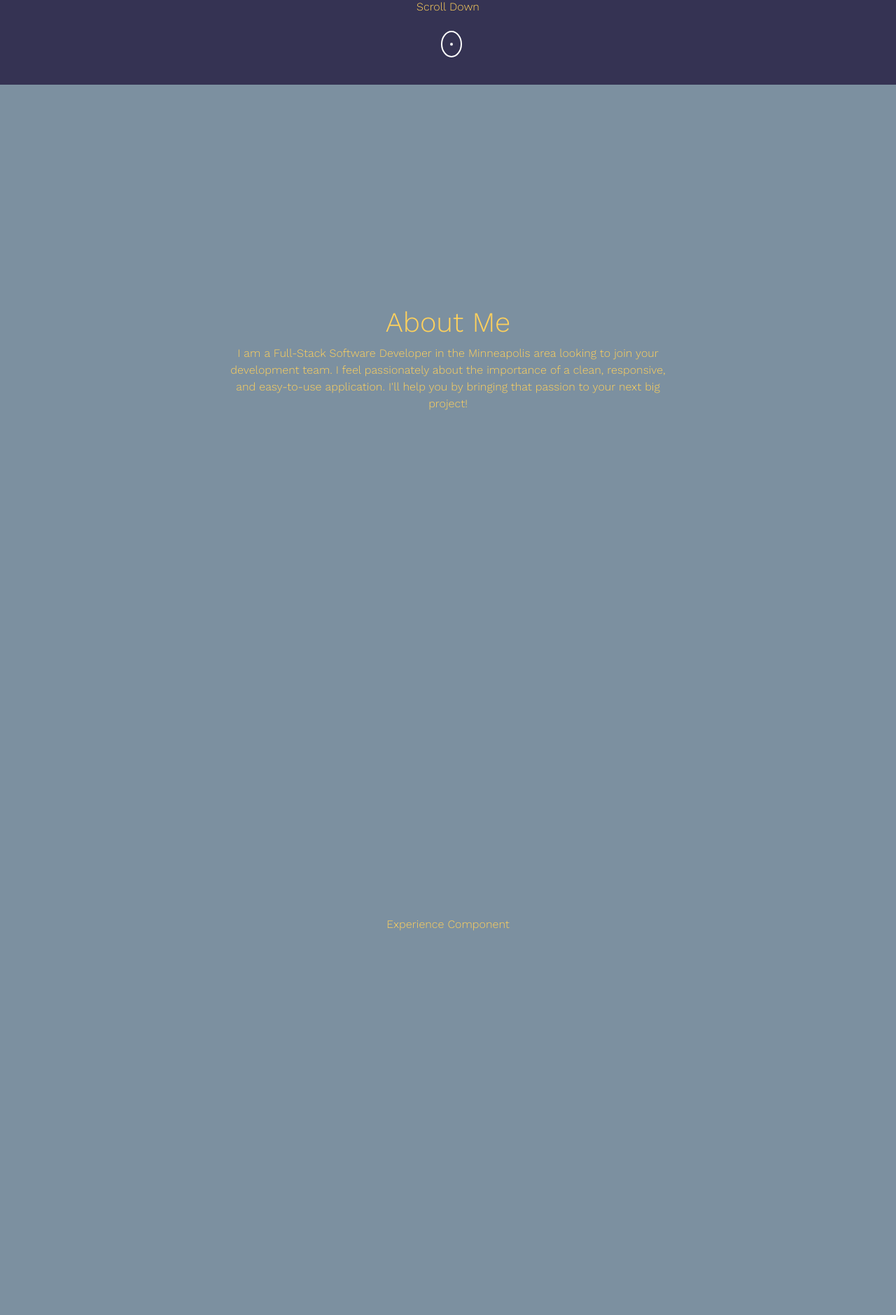
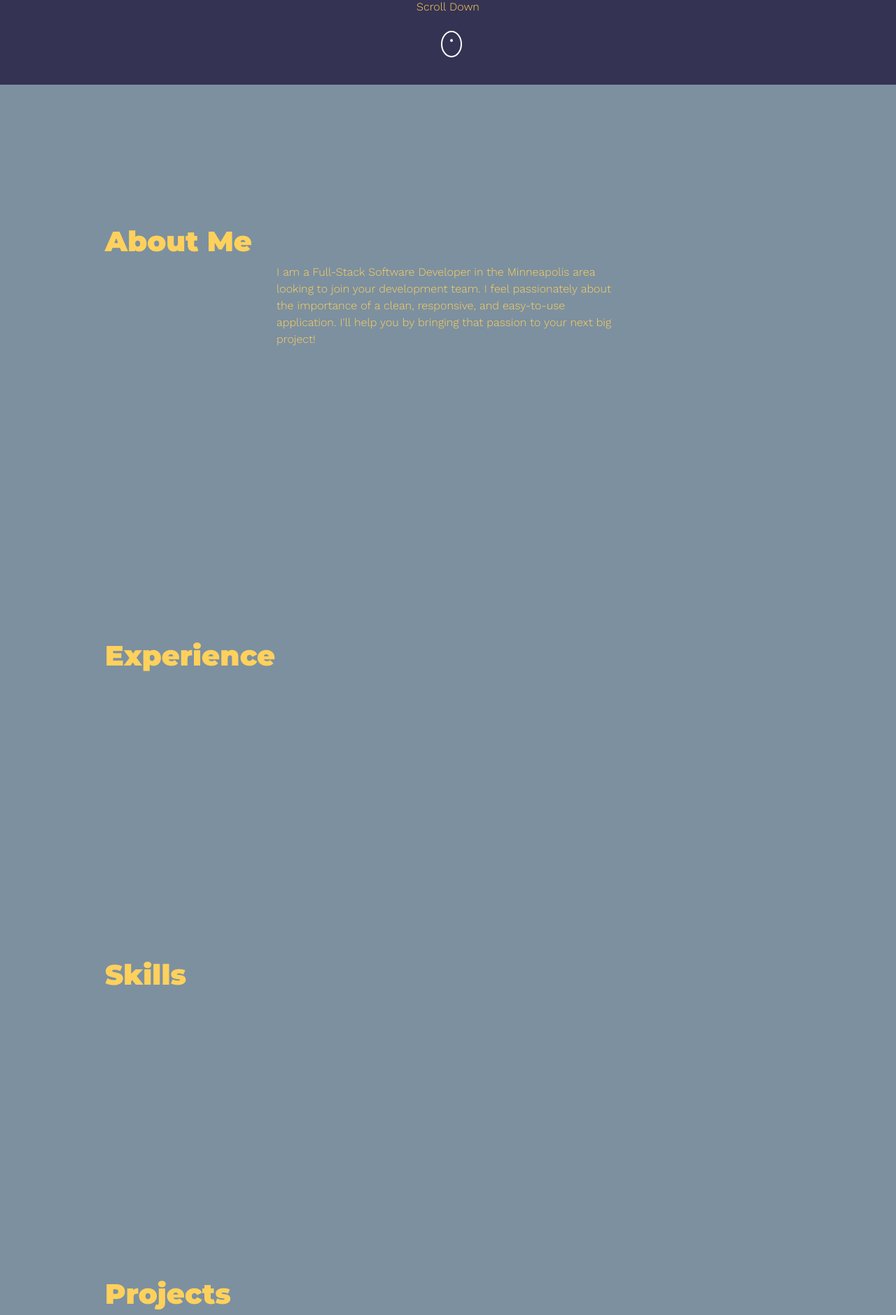
Before and after one commit to jbmitchell7/myPortfolio, a React (Create React App) app: page / in a window 1280 px wide. Shown: the part 760-2639 px from the top of the page at 70% size. Built offline with nearby package versions, Linux system fonts and the light colour scheme.

Commit message:
refactored for sections and fixed projects formatting issue

```diff
--- a/src/App.jsx
+++ b/src/App.jsx
@@ -25,7 +25,7 @@ const App = () => {
         <Row>
           <Skills />
         </Row>
-        <Row className='projects-list'>
+        <Row>
           <ProjectsList />
         </Row>
         <Row>
--- a/src/App.scss
+++ b/src/App.scss
@@ -12,8 +12,15 @@ $header-weight: 900;
     font-weight: 300;
 }
 
-.projects-list {
+.section {
+    display: flex;
     background-color: $gray;
-    padding: 300px;
-    align-self: center;
+    color: $yellow;
+    //top and bottom 200 r/l 150
+    padding: 200px 150px;
 }
+
+.section-header {
+    font-family: $header-font;
+    color: $yellow;
+}
--- a/src/components/About/About.jsx
+++ b/src/components/About/About.jsx
@@ -2,8 +2,8 @@ import React from 'react';
 import './About.scss';
 
 const About = () => (
-  <div id="about">
-    <h1>About Me</h1>
+  <div id="about" className='section'>
+    <h1 className='section-header'>About Me</h1>
     <p className="introduction">
       I am a Full-Stack Software Developer in the Minneapolis area looking to join your development team.
       I feel passionately about the importance of a clean, responsive, and easy-to-use application.
--- a/src/components/About/About.scss
+++ b/src/components/About/About.scss
@@ -1,16 +1,11 @@
 @import "../../App";
 
 #about {
-    display: flex;
     flex-direction: column;
-    height: 100vh;
-    text-align: center;
-    justify-content: center;
-    align-items: center;
-    background-color: $gray;
-    color: $yellow;
+    justify-content: stretch;
 }
 
 .introduction {
     max-width: 50%;
+    align-self: center;
 }
--- a/src/components/Contact/Contact.jsx
+++ b/src/components/Contact/Contact.jsx
@@ -2,8 +2,8 @@ import React from 'react';
 import './Contact.scss';
 
 const Contact = () => (
-  <div id="contact">
-    Contact Component
+  <div id="contact" className='section'>
+    <h1 className='section-header'>Contact Me</h1>
   </div>
 );
 
--- a/src/components/Contact/Contact.scss
+++ b/src/components/Contact/Contact.scss
@@ -1,12 +1,6 @@
 @import "../../App";
 
 #contact {
-    display: flex;
     flex-direction: column;
-    height: 100vh;
-    text-align: center;
-    justify-content: center;
-    align-items: center;
-    background-color: $gray;
-    color: $yellow;
+    justify-content: stretch;
 }
--- a/src/components/Experience/Experience.jsx
+++ b/src/components/Experience/Experience.jsx
@@ -2,8 +2,8 @@ import React from 'react';
 import './Experience.scss';
 
 const Experience = () => (
-  <div id="experience">
-    Experience Component
+  <div id="experience" className='section'>
+    <h1 className='section-header'>Experience</h1>
   </div>
 );
 
--- a/src/components/Experience/Experience.scss
+++ b/src/components/Experience/Experience.scss
@@ -1,12 +1,6 @@
 @import "../../App";
 
 #experience {
-    display: flex;
     flex-direction: column;
-    height: 100vh;
-    text-align: center;
-    justify-content: center;
-    align-items: center;
-    background-color: $gray;
-    color: $yellow;
+    justify-content: stretch;
 }
--- a/src/components/ProjectsList/ProjectsList.jsx
+++ b/src/components/ProjectsList/ProjectsList.jsx
@@ -1,17 +1,26 @@
 import React from 'react';
+import Container from 'react-bootstrap/Container';
+import Row from 'react-bootstrap/Row';
 import Col from 'react-bootstrap/Col';
 import { projects } from '../../projects';
 import Project from '../Project/Project';
 import './ProjectsList.scss';
 
 const ProjectsList = () => {
-  return <>
-    {projects.map(project => (
-      <Col md={3} id="projects" key={project.title}>
-        <Project project={project} />
-      </Col>
-    ))}
-  </>
+  return (
+    <div className="section" id="projects" >
+      <h1 className='section-header'>Projects</h1>
+      <Container className='projects-list'>
+        <Row>
+          {projects.map(project => (
+            <Col md={3} key={project.title}>
+              <Project project={project} />
+            </Col>
+          ))}
+        </Row>
+      </Container>
+    </div>
+  )
 };
 
 export default ProjectsList;
--- a/src/components/ProjectsList/ProjectsList.scss
+++ b/src/components/ProjectsList/ProjectsList.scss
@@ -3,4 +3,9 @@
 #projects {
     background-color: $gray;
     color: $yellow;
+    flex-direction: column;
 }
+
+.projects-list {
+    display: flex;
+}
--- a/src/components/Skills/Skills.jsx
+++ b/src/components/Skills/Skills.jsx
@@ -2,8 +2,8 @@ import React from 'react';
 import './Skills.scss';
 
 const Skills = () => (
-  <div id="skills">
-    Skills Component
+  <div id="skills" className='section'>
+    <h1 className='section-header'>Skills</h1>
   </div>
 );
 
--- a/src/components/Skills/Skills.scss
+++ b/src/components/Skills/Skills.scss
@@ -1,12 +1,6 @@
 @import "../../App";
 
 #skills {
-    display: flex;
     flex-direction: column;
-    height: 100vh;
-    text-align: center;
-    justify-content: center;
-    align-items: center;
-    background-color: $gray;
-    color: $yellow;
+    justify-content: stretch;
 }
```
